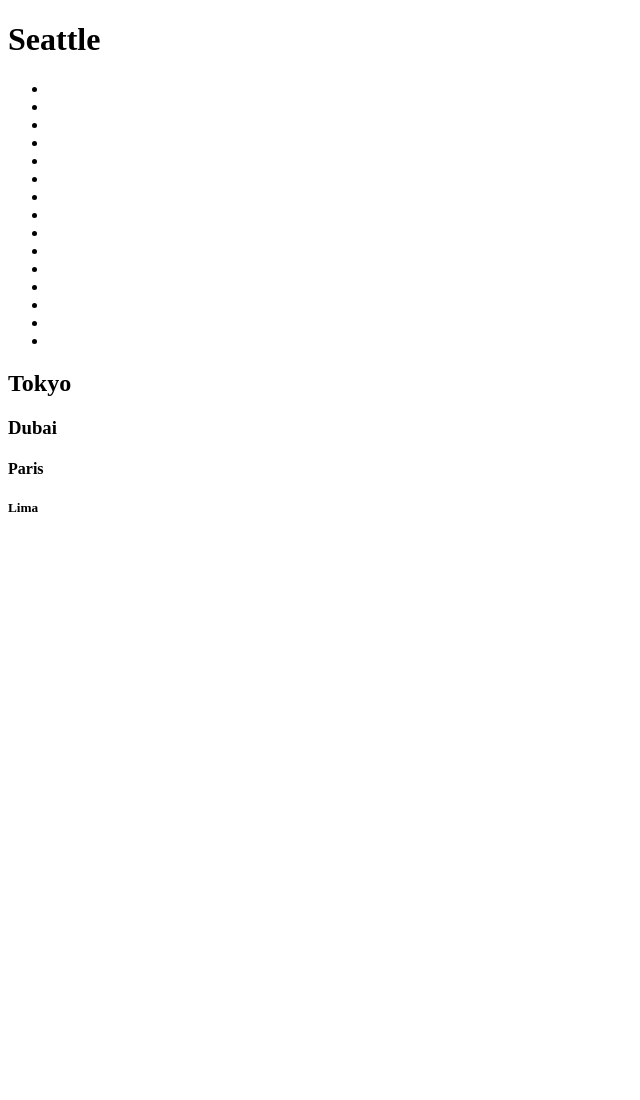
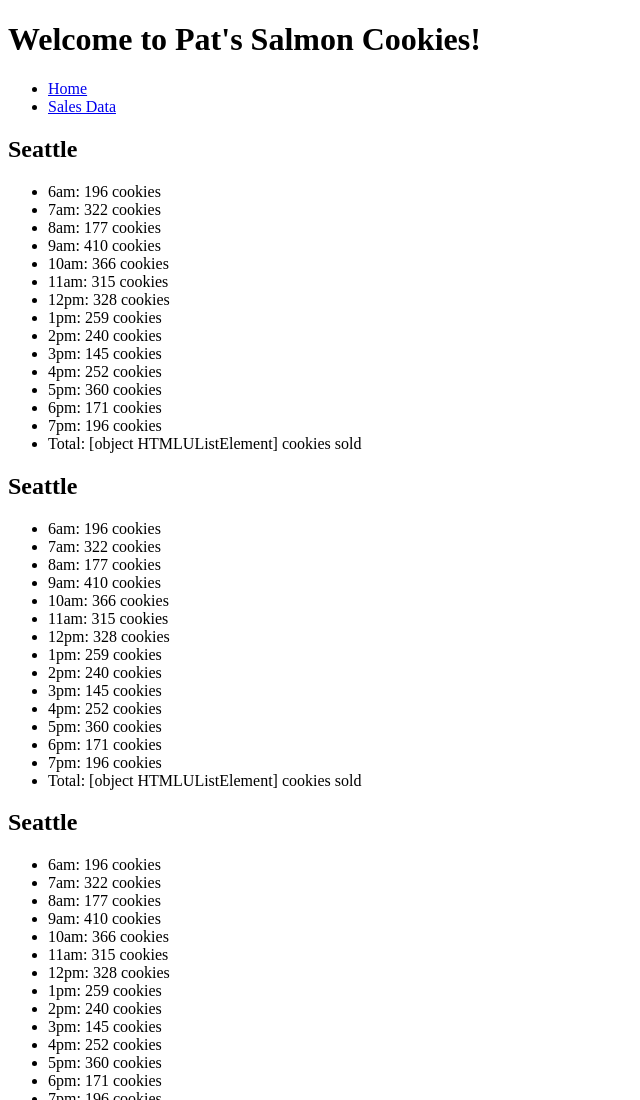
Before and after one commit to armando-bugarin/cookie-stand, a plain HTML site: page sales.html in a window 1280 px wide. Shown: the top 1100 px of the page, without its empty margins (0-640 px from the left). Before the commit the page ends 800 px from the top, so only its background shows below. Drawn offline with Linux system fonts and the light colour scheme.

Commit message:
completed app.js, need to edit last objects

```diff
--- a/app.js
+++ b/app.js
@@ -1,47 +1,119 @@
-`script`;
+const hours = ['6am', '7am', '8am', '9am', '10am', '11am', '12pm', '1pm', '2pm', '3pm', '4pm', '5pm', '6pm', '7pm'];
 
-let seattle = {
+const seattle = {
+    location: 'Seattle',
     minCustomers: 23,
     maxCustomers: 65,
-    avgCookieSale: 6.3,
-    custEachHour: [],
-    getCustPerHour: function() {
-        for (let i = 6; i <= storeHours.length; i++) {  // i=hour
-            let customers = random(this.minCustomers, this.maxCustomers);
-        }
-    }
+    avgCookiesSale: 6.3,
+    sales: [],
+    estimate: function () {
+        this.sales = estimateSales(this);
+    },
 }
 
-let storeHours = ['6am', '7am', '8am', '9am', '10am', '11am', '12pm', '1pm', '2pm', '3pm', '4pm', '5pm', '6pm', '7pm']
-
-function random(min, max) {
-    return Math.floor(Math.random() * (max - min + 1) + min);
-  }
+// initialize sales
+seattle.estimate();
 
 
-let tokyo = {
-    minCustomer: 3,
-    maxCustomer: 24,
-    avgCookieSale: 1.2,
+function estimateSales(store) {
+    const sales = [];
+    for (let i = 0; i < hours.length; i++) {
+        const numCustomers = randomInRange(store.minCustomers, store.maxCustomers);
+        console.log(numCustomers);
+        const hourSales = Math.ceil(numCustomers * store.avgCookiesSale);
+        sales.push(hourSales);
+    }
+    return sales;
+}
+
+function randomInRange(min, max) {
+    return Math.floor(Math.random() * (max - min + 1) + min);
 }
 
 
-let dubai = {
+let container = document.getElementById('root'); // link to sales.html
+
+function render(store) {   //how to copy coding from seattle to others, need to take out hard code
+
+    // need an article per cookie stand
+    let cookieStandArticle = document.createElement('article');
+    container.appendChild(cookieStandArticle);
+
+    let heading = document.createElement('h2');
+    cookieStandArticle.appendChild(heading);
+    heading.textContent = seattle.location;
+
+    let hoursList = document.createElement('ul');
+    cookieStandArticle.appendChild(hoursList);
+
+    let totalSold = 0;
+
+    for (let i = 0; i < seattle.sales.length; i++) {
+        let salesItem = document.createElement('li');
+        hoursList.appendChild(salesItem);
+        let cookiesSoldThisHour = seattle.sales[i];
+        let salesInfo = `${hours[i]}: ${seattle.sales[i]} cookies`;
+        salesItem.textContent = salesInfo
+    }
+
+    // add total line
+    const totalItem = document.createElement('li');
+    hoursList.appendChild(totalItem);
+    const totalInfo = `Total: ${hoursList} cookies sold`; // need to find value for "${hoursList}"
+    totalItem.textContent = totalInfo;
+}
+
+render(seattle);
+
+
+const tokyo = {
+    minCustomer: 3,
+    maxCustomer: 24,
+    avgCookiesSale: 1.2,
+    sales: [],
+    estimate: function () {
+        this.sales = estimateSales(this);
+    },
+}
+
+render(tokyo);
+tokyo.estimate();
+
+
+const dubai = {
     minCustomer: 11,
     maxCustomer: 38,
-    avgCookieSale: 3.7,
+    avgCookiesSale: 3.7,
+    sales: [],
+    estimate: function () {
+        this.sales = estimateSales(this);
+    },
 }
+render(dubai);
+dubai.estimate();
 
 
-let paris = {
+const paris = {
     minCustomer: 20,
     maxCustomer: 38,
-    avgCookieSale: 2.3
+    avgCookiesSale: 2.3,
+    sales: [],
+    estimate: function () {
+        this.sales = estimateSales(this);
+    },
 }
+render(paris);
+paris.estimate();
 
 
-let lima = {
+const lima = {
     minCustomer: 2,
     maxCustomer: 16,
-    avgCookieSale: 4.6
+    avgCookiesSale: 4.6,
+    sales: [],
+    estimate: function () {
+        this.sales = estimateSales(this);
+    },
 }
+render(lima);
+lima.estimate();
--- a/sales.html
+++ b/sales.html
@@ -9,33 +9,19 @@
 
 <body>
 
-    <h1>Seattle</h1>
+    <header>
+        <h1>Welcome to Pat's Salmon Cookies!</h1>
+            <nav>
+                <ul>
+                    <li><a href="index.html">Home</a></li>
+                    <li><a href="sales.html">Sales Data</a></li>
+                </ul>
+            </nav>
+    </header>
 
-    <ul>
-        <li></li>
-        <li></li>
-        <li></li>
-        <li></li>
-        <li></li>
-        <li></li>
-        <li></li>
-        <li></li>
-        <li></li>
-        <li></li>
-        <li></li>
-        <li></li>
-        <li></li>
-        <li></li>
-        <li></li>
-    </ul>
-
-    <h2>Tokyo</h2>
-
-    <h3>Dubai</h3>
-
-    <h4>Paris</h4>
-
-    <h5>Lima</h5>
+    <main>
+        <section id="root" class="content"></section>
+    </main>
 
 </body>
 
```
Also changed, not shown: index.html (+1 -1 lines).
